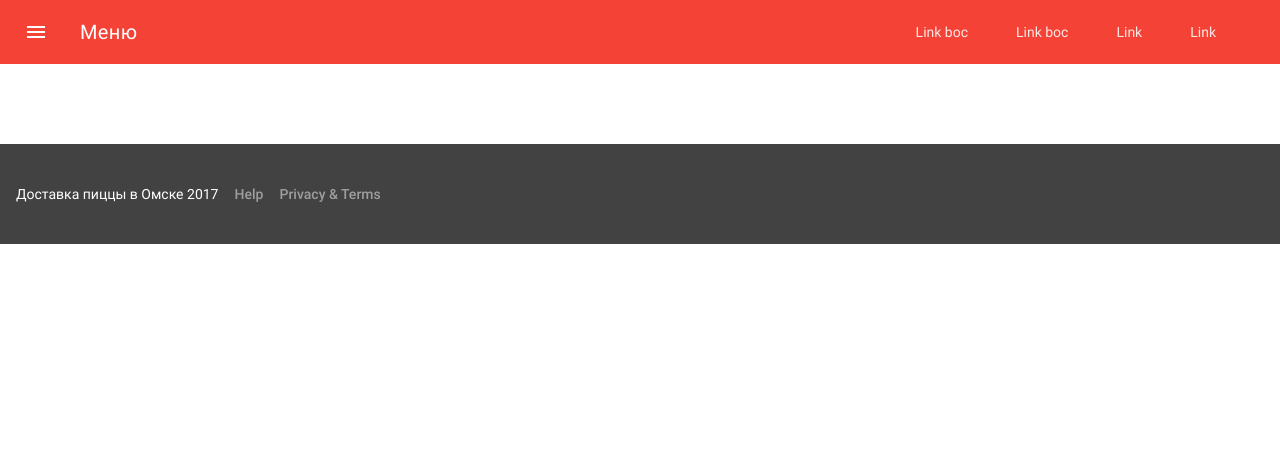
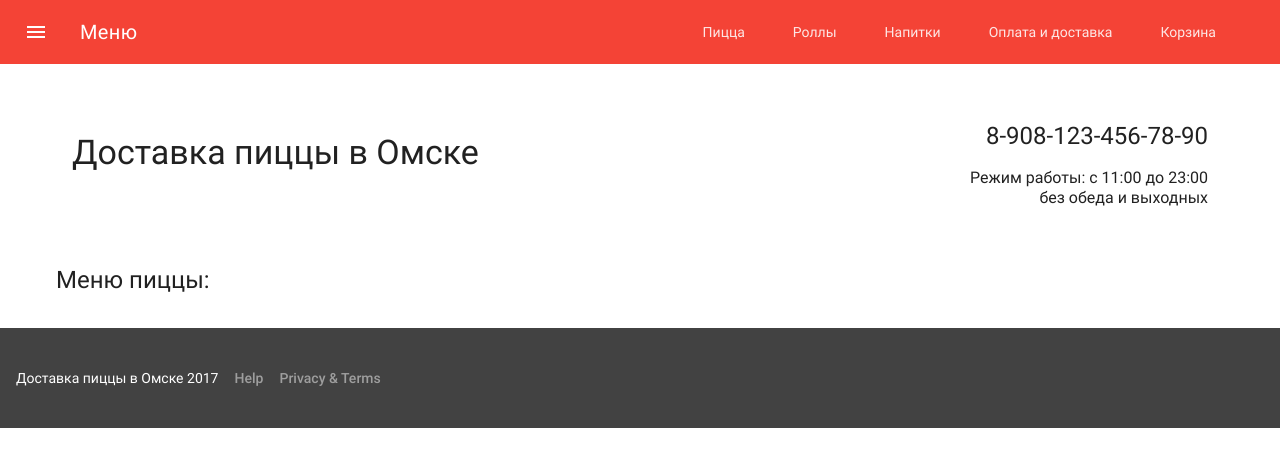
Before and after one commit to oldariy/pizzaproject, a Django app: page / in a window 1280 px wide. Shown: the top 467 px of the page. Run offline with Django 3.2, Linux system fonts and the light colour scheme; data that the repository does not hold is empty.

Commit message:
Index page add header

```diff
--- a/pizzashop/static/css/style.css
+++ b/pizzashop/static/css/style2.css
@@ -6,9 +6,23 @@ img {
 	height: auto;
 }
 .header {
-	padding-top: 64px;
+	/*padding-top: 64px;*/
 	max-width: 1200px;
 	margin: 0 auto;
+}
+.for-header {
+	display: flex;
+	align-items: center;
+}
+.for-header__right {
+	text-align: right;
+}
+.company{
+
+}
+.time {
+	font-size: 16px;
+	display: block;
 }
 .mdl-card--item {
 	max-width: 100%;
--- a/pizzashop/templates/base.html
+++ b/pizzashop/templates/base.html
@@ -7,7 +7,7 @@
 	<link rel="stylesheet" href="{% static 'css/fonts.css' %}">
 	<link rel="stylesheet" href="{% static 'css/material-icons.css' %}">
 	<link rel="stylesheet" href="{% static 'css/material.red-deep_orange.min.css' %}">
-	<link rel="stylesheet" href="{% static 'css/style.css' %}">
+	<link rel="stylesheet" href="{% static 'css/style2.css' %}">
 	<script defer src="{% static 'js/material.min.js' %}"></script>
 </head>
 <body>
@@ -22,20 +22,22 @@
 				<div class="mdl-layout-spacer"></div>
 				<!-- Navigation -->
 				<nav class="mdl-navigation">
-					<a class="mdl-navigation__link" href="">Link boc</a>
-					<a class="mdl-navigation__link" href="">Link boc</a>
-					<a class="mdl-navigation__link" href="">Link</a>
-					<a class="mdl-navigation__link" href="">Link</a>
+					<a class="mdl-navigation__link" href="">Пицца</a>
+					<a class="mdl-navigation__link" href="">Роллы</a>
+					<a class="mdl-navigation__link" href="">Напитки</a>
+					<a class="mdl-navigation__link" href="">Оплата и доставка</a>
+					<a class="mdl-navigation__link" href="">Корзина</a>
 				</nav>
 			</div>
 		</header>
 		<div class="mdl-layout__drawer">
 			<span class="mdl-layout-title">Меню</span>
 			<nav class="mdl-navigation">
-				<a class="mdl-navigation__link" href="">Link</a>
-				<a class="mdl-navigation__link" href="">Link</a>
-				<a class="mdl-navigation__link" href="">Link</a>
-				<a class="mdl-navigation__link" href="">Link</a>
+				<a class="mdl-navigation__link" href="">Пицца</a>
+				<a class="mdl-navigation__link" href="">Роллы</a>
+				<a class="mdl-navigation__link" href="">Напитки</a>
+				<a class="mdl-navigation__link" href="">Оплата и доставка</a>
+				<a class="mdl-navigation__link" href="">Корзина</a>
 			</nav>
 		</div>
 		<main class="mdl-layout__content">
--- a/pizzashop/templates/pizzashop/index.html
+++ b/pizzashop/templates/pizzashop/index.html
@@ -7,6 +7,25 @@
 {% block content %}
 	<div class="header">
 		<div class="mdl-grid">
+
+			<div class="mdl-cell mdl-cell--12-col">
+				<div class="mdl-grid for-header">
+					<div class="mdl-cell mdl-cell--6-col mdl-cell mdl-cell--4-col-tablet">
+						<h3 class="company">Доставка пиццы в Омске</h3>
+					</div>
+					<div class="mdl-cell mdl-cell--6-col mdl-cell--4-col-tablet for-header__right">
+						<h4 class="phone">8-908-123-456-78-90</h4>
+						<span class="time">Режим работы: с 11:00 до 23:00 <br>без обеда и выходных</span>
+					</div>
+				</div>
+
+
+
+			</div>
+
+			<div class="mdl-cell mdl-cell--12-col">
+				<h4>Меню пиццы:</h4>
+			</div>
 
 			{% for item in items %}
 				<div class="mdl-cell mdl-cell--4-col mdl-cell--4-col-tablet mdl-cell--4-col-phone">
```
Also changed, not shown: db.sqlite3 (added).
